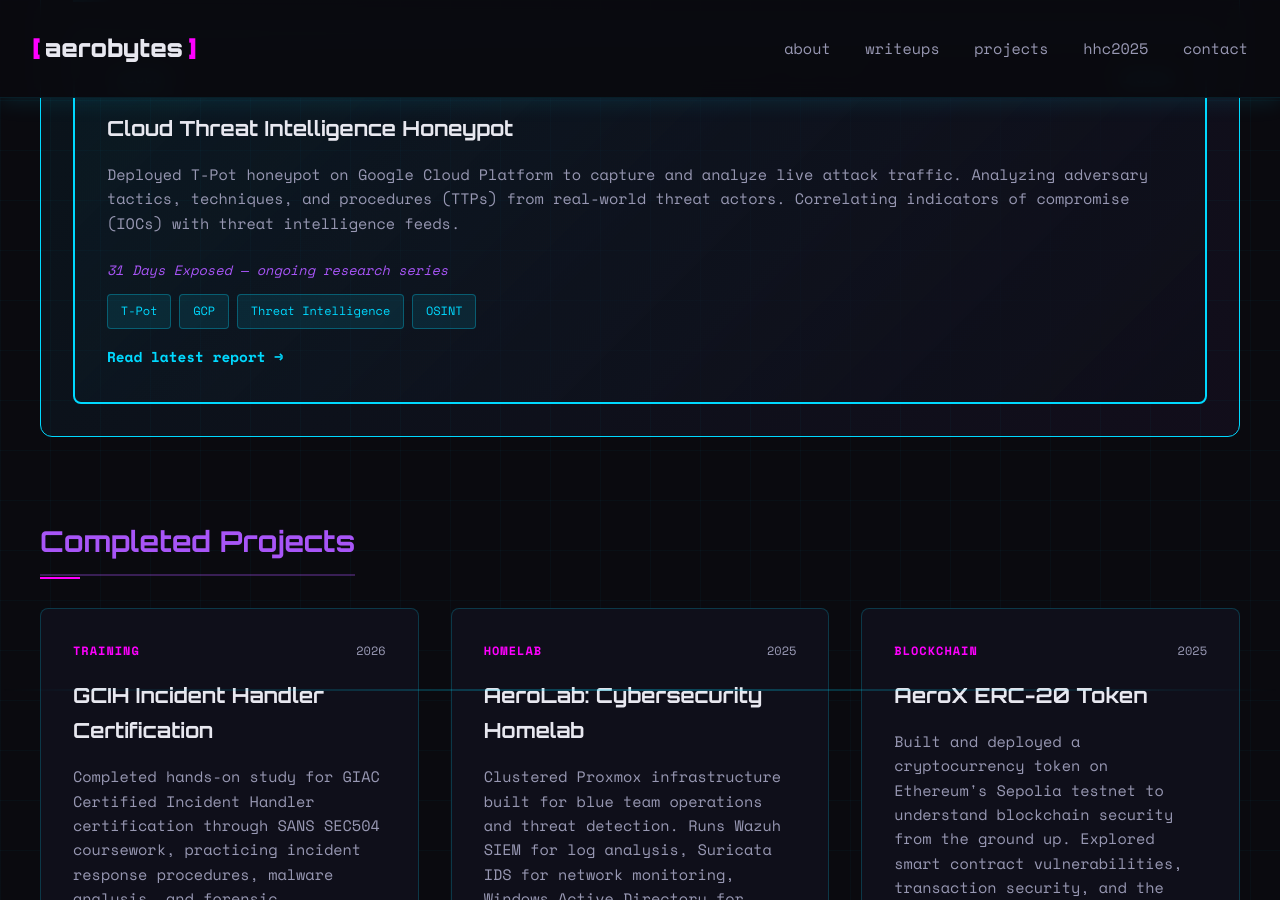
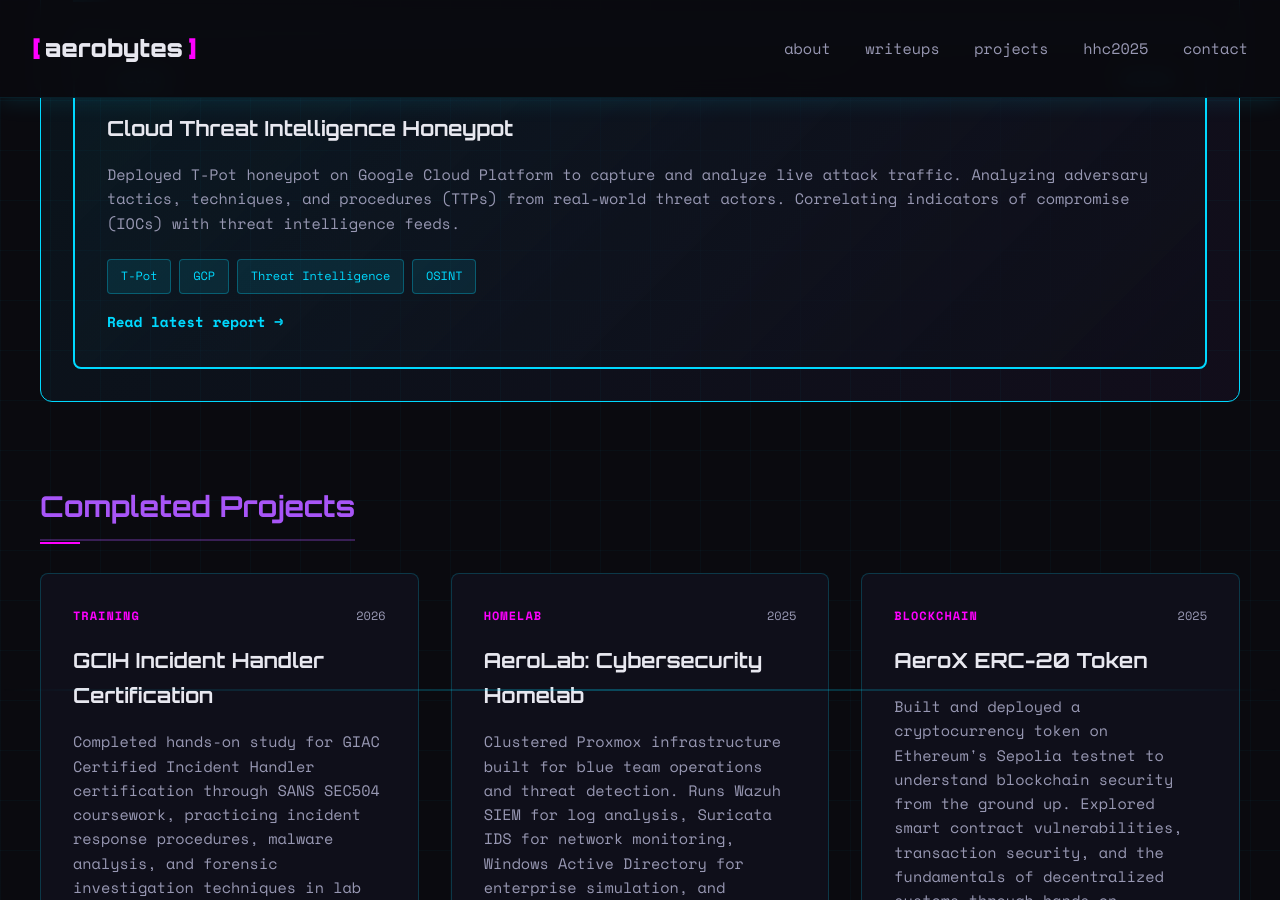
Before and after one commit to Aeronique/aerobytes-site, a Jekyll site: the page built from projects.html, in a window 1280 px wide and 900 px high, scrolled down 526 px. Built offline with Jekyll 4.4.1, drawn with Linux system fonts in a browser that asks for light colours.

Commit message:
Update projects.html

```diff
--- a/projects.html
+++ b/projects.html
@@ -28,7 +28,7 @@ permalink: /projects/
                     </div>
                     <h3 class="card-title">Cloud Threat Intelligence Honeypot</h3>
                     <p class="card-description">Deployed T-Pot honeypot on Google Cloud Platform to capture and analyze live attack traffic. Analyzing adversary tactics, techniques, and procedures (TTPs) from real-world threat actors. Correlating indicators of compromise (IOCs) with threat intelligence feeds.</p>
-                    <p style="color: var(--cyber-purple); font-style: italic; font-size: 0.85rem; margin-top: 0.75rem; margin-bottom: 0.75rem;">31 Days Exposed — ongoing research series</p>
+                    <p style="color: var(--cyber-purple); font-style: italic; font-size: 0.85rem; margin-top: 0.75rem; margin-bottom: 0.75rem;"></p>
                     <div class="card-tags">
                         <span class="tag">T-Pot</span>
                         <span class="tag">GCP</span>
```
